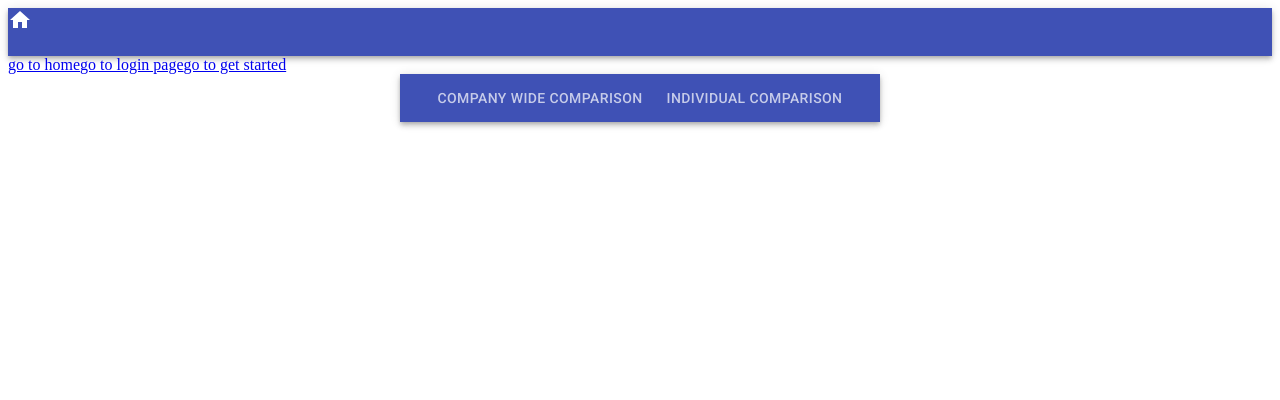
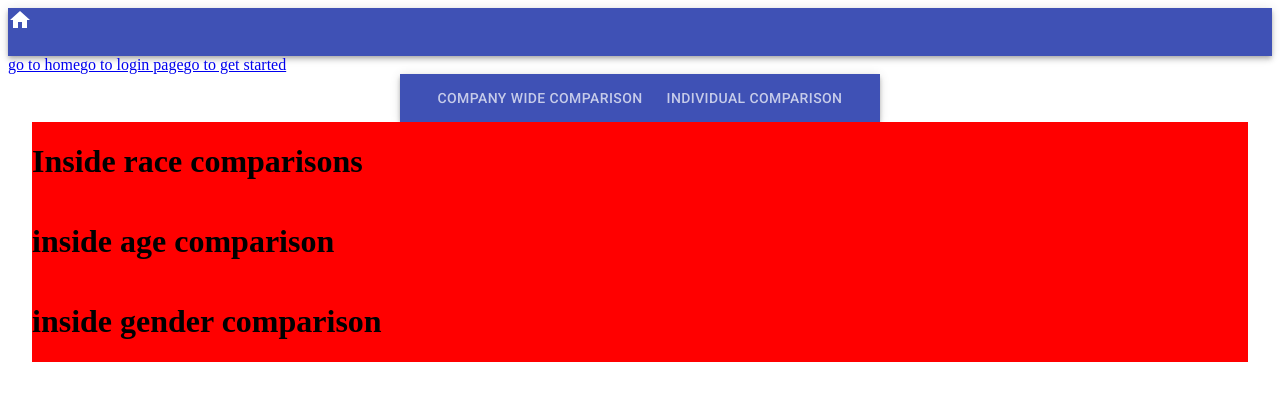
Before and after one commit to fairpayorg/fairpay, a React app: page /home in a window 1280 px wide. Shown: the top 400 px of the page. Built offline with nearby package versions, Linux system fonts and the light colour scheme.

Commit message:
styling changes

```diff
--- a/client/components/Age_Company.jsx
+++ b/client/components/Age_Company.jsx
@@ -6,7 +6,7 @@ export default function Age(props) {
     <React.Fragment>
       <div
         hidden={props.value !== props.index || props.view === 1}
-        id="age_comparison_div"
+        className="data_display_div"
       >
         <h1>inside age comparison</h1>
         <h1>{props.graph}</h1>
--- a/client/components/Gender_Company.jsx
+++ b/client/components/Gender_Company.jsx
@@ -6,7 +6,7 @@ function Gender(props) {
     <React.Fragment>
       <div
         hidden={props.value !== props.index || props.view === 1}
-        id="gender_comparison_div"
+        className="data_display_div"
       >
         <h1>inside gender comparison</h1>
         <h1>{props.graph}</h1>
--- a/client/components/Race_Company.jsx
+++ b/client/components/Race_Company.jsx
@@ -6,7 +6,7 @@ function Race(props) {
     <React.Fragment>
       <div
         hidden={props.value !== props.index || props.view === 1}
-        id="race_comparison_div"
+        className="data_display_div"
       >
         <h1>Inside race comparisons</h1>
         <h1>{props.graph}</h1>
```
